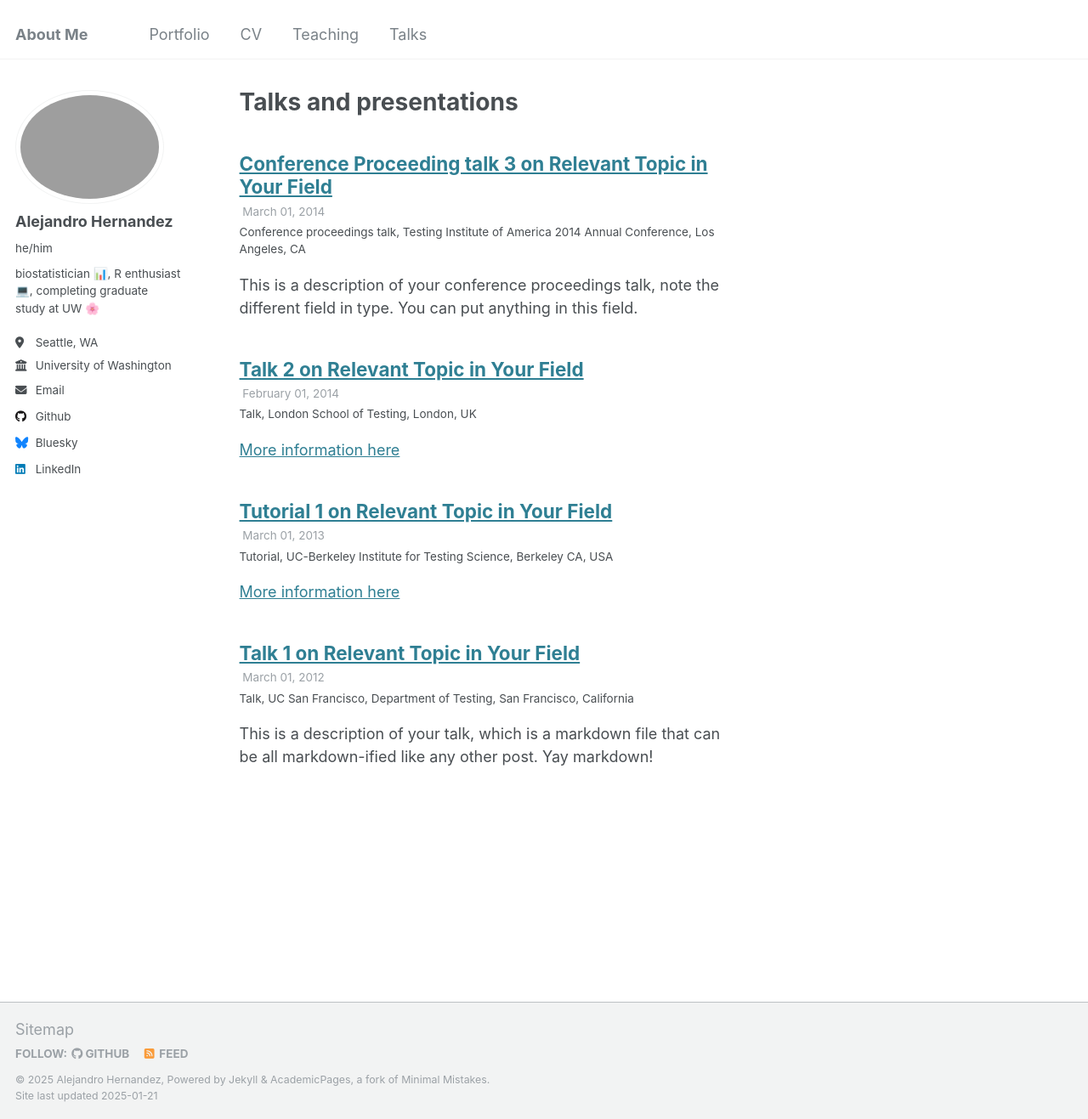
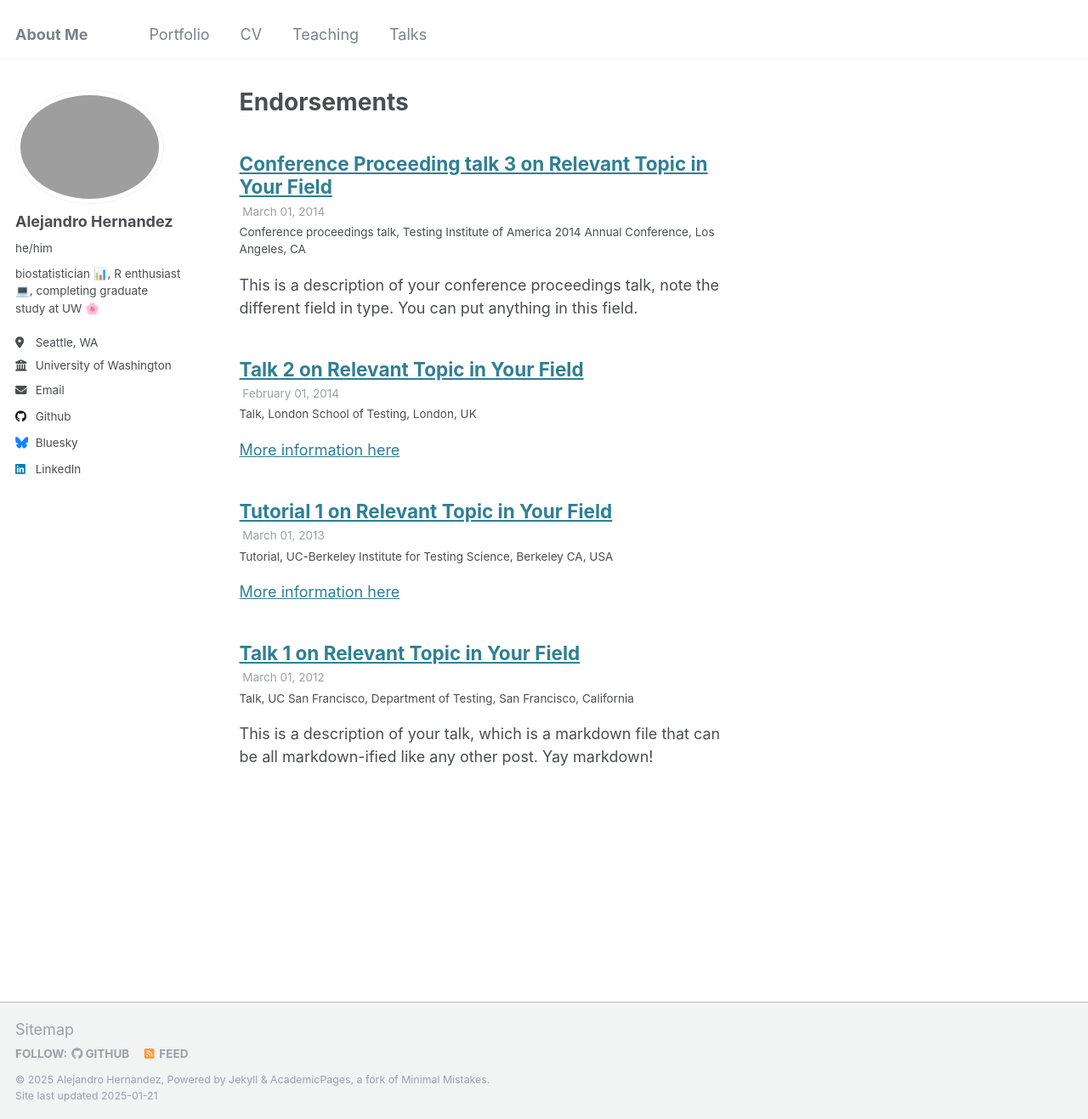
Before and after one commit to alejandroh3005/alejandroh3005.github.io, a Jekyll site: the page built from _pages/endorsements.html, in a window 1280 px wide and 1317 px high. Shown: the whole window at 85% size. Built offline with Jekyll 4.4.1, drawn with Linux system fonts in a browser that asks for light colours.

Commit message:
Update and rename talks.html to endorsements.html

```diff
--- a/_pages/talks.html
+++ b/_pages/endorsements.html
@@ -1,7 +1,7 @@
 ---
 layout: archive
-title: "Talks and presentations"
-permalink: /talks/
+title: "Endorsements"
+permalink: /endorsements/
 author_profile: true
 ---
 
```
